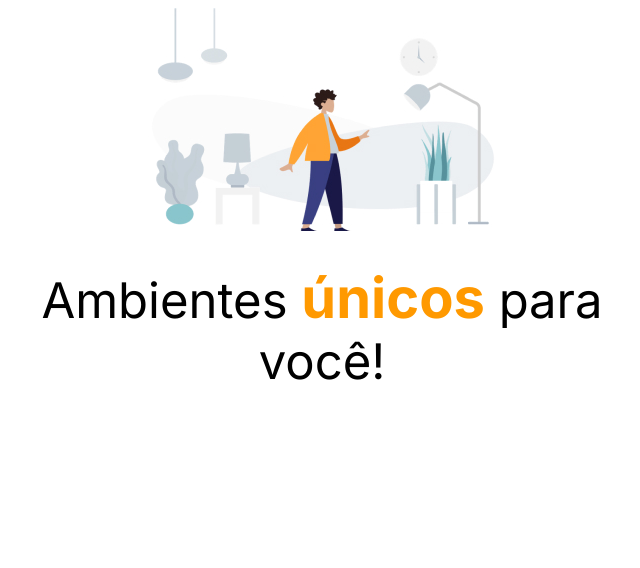
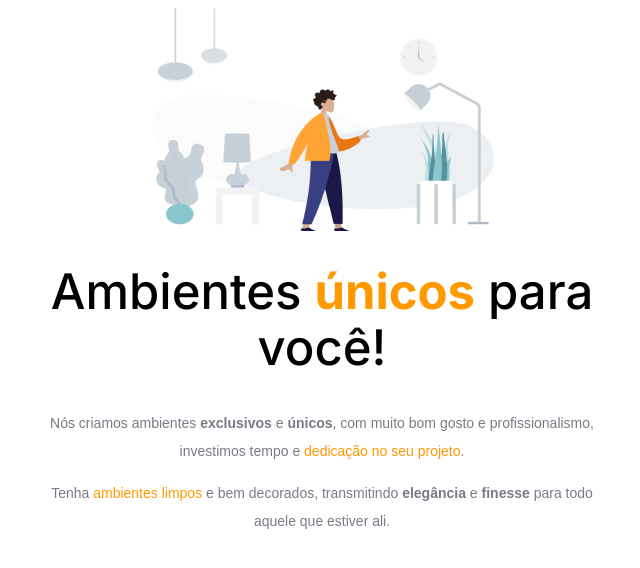
Before and after one commit to ribeirosofia/projeto-01-rocketseat, a plain HTML site: page index.html in a window 1280 px wide. Shown: the whole page, without its empty margins (318-958 px from the left). Drawn offline with Linux system fonts and the light colour scheme.

Commit message:
feat: create paragraph

```diff
--- a/assets/css/style.css
+++ b/assets/css/style.css
@@ -1,3 +1,7 @@
+:root {
+  --paragraph-color: #7d7987;
+}
+
 .web-img {
   width: 50%;
   margin: 0 auto;
@@ -8,7 +12,17 @@
 
 h1 {
   font-family: "Inter", sans-serif;
-  font-weight: 400;
+  font-weight: 500;
   font-size: 49px;
   text-align: center;
+  line-height: 56px;
 }
+
+.paragraph-style {
+  font-family: "Open-sans", sans-serif;
+  font-weight: 400;
+  font-size: 14px;
+  line-height: 28px;
+  color: var(--paragraph-color);
+  text-align: center;
+}
--- a/index.html
+++ b/index.html
@@ -6,6 +6,12 @@
     <link rel="preconnect" href="https://fonts.gstatic.com" crossorigin />
     <link
       href="https://fonts.googleapis.com/css2?family=Inter:wght@100..900&display=swap"
+      rel="stylesheet"
+    />
+    <link rel="preconnect" href="https://fonts.googleapis.com" />
+    <link rel="preconnect" href="https://fonts.gstatic.com" crossorigin />
+    <link
+      href="https://fonts.googleapis.com/css2?family=Inter:wght@100..900&family=Open+Sans:ital,wght@0,300..800;1,300..800&display=swap"
       rel="stylesheet"
     />
 
@@ -24,11 +30,23 @@
     </div>
     <h1>
       Ambientes
-      <strong style="color: #ff9900; font-weight: bold; font-size: 56px"
+      <strong style="color: #ff9900; font-weight: bold; font-size: 49px"
         >únicos</strong
       >
       para <br />
       você!
     </h1>
+    <p class="paragraph-style">
+      Nós criamos ambientes <strong>exclusivos</strong> e
+      <strong>únicos</strong>, com muito bom gosto e profissionalismo, <br />
+      investimos tempo e
+      <span style="color: #ff9900">dedicação no seu projeto</span>.
+    </p>
+    <p class="paragraph-style">
+      Tenha <span style="color: #ff9900">ambientes limpos</span> e bem
+      decorados, transmitindo <strong>elegância</strong> e
+      <strong>finesse</strong> para todo <br />
+      aquele que estiver ali.
+    </p>
   </body>
 </html>
```
